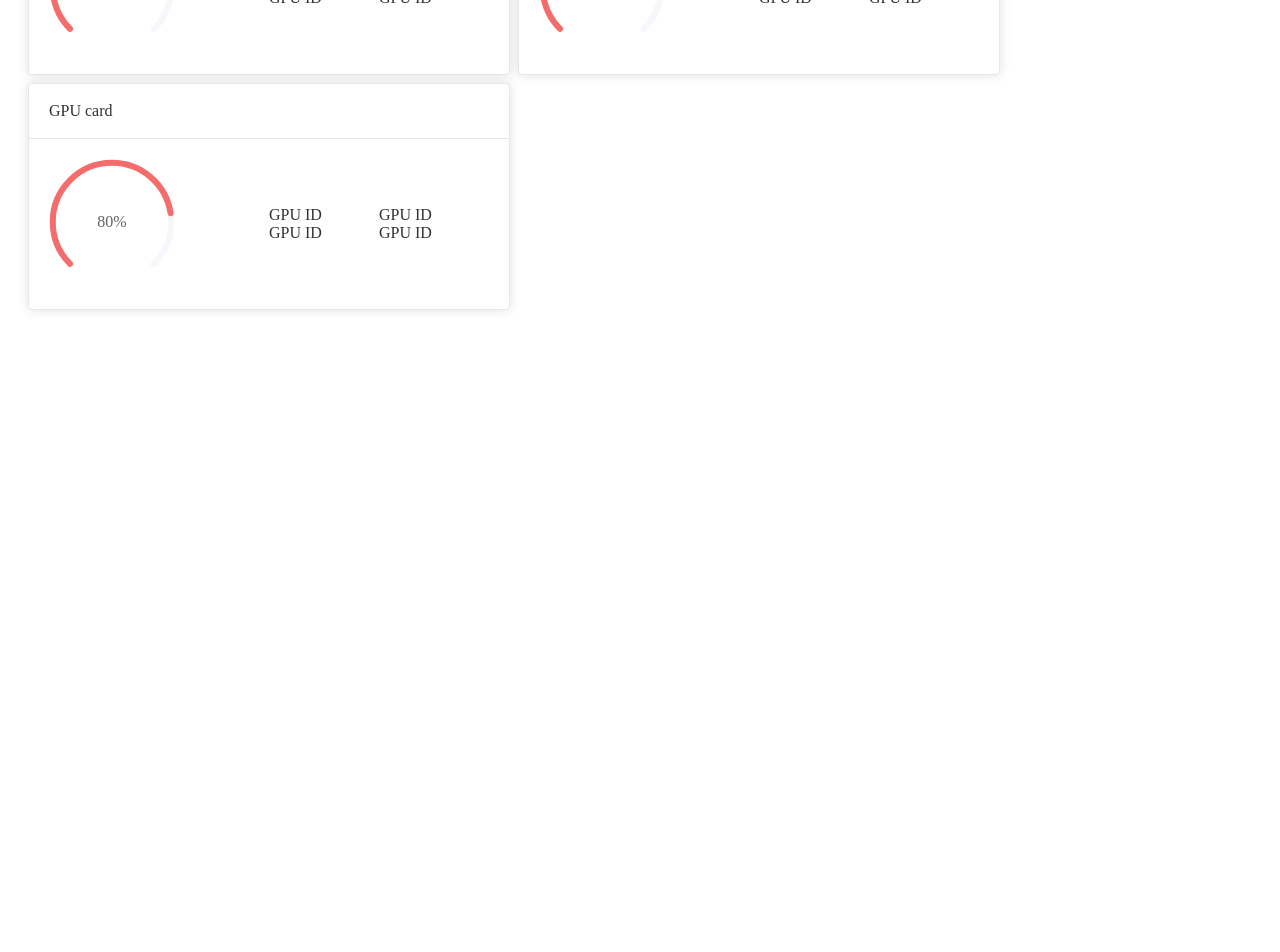
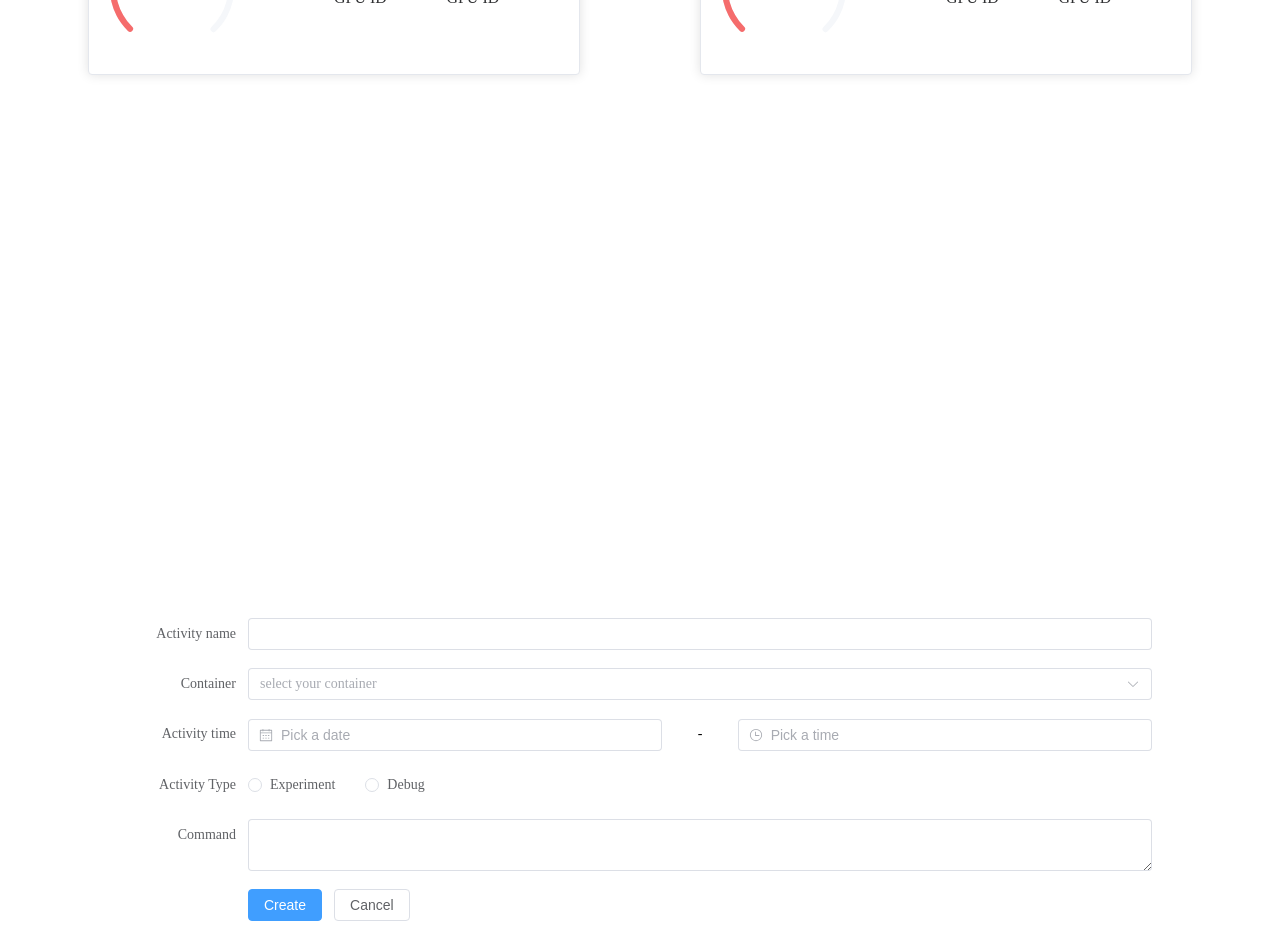
Before and after one commit to austiecodes/dwm-ui, a Vue app: page / in a window 1280 px wide. Shown: the part 240-1192 px from the top of the page. Before the commit the page ends 816 px from the top, so only its background shows below. Built offline with nearby package versions, Linux system fonts and the light colour scheme.

Commit message:
fix: headerbar not aligned in mid

```diff
--- /dev/null
+++ b/src/components/Apply.vue
@@ -0,0 +1,67 @@
+<template>
+    <el-form :model="form" label-width="120px" class="apply">
+        <el-form-item label="Activity name">
+            <el-input v-model="form.name" />
+        </el-form-item>
+        <el-form-item label="Container">
+            <el-select v-model="form.region" placeholder="select your container">
+                <el-option label="Zone one" value="shanghai" />
+                <el-option label="Zone two" value="beijing" />
+            </el-select>
+        </el-form-item>
+        <el-form-item label="Activity time">
+            <el-col :span="11">
+                <el-date-picker v-model="form.date1" type="date" placeholder="Pick a date" style="width: 100%" />
+            </el-col>
+            <el-col :span="2" class="text-center">
+                <span class="text-gray-500">-</span>
+            </el-col>
+            <el-col :span="11">
+                <el-time-picker v-model="form.date2" placeholder="Pick a time" style="width: 100%" />
+            </el-col>
+        </el-form-item>
+
+        <el-form-item label="Activity Type">
+            <el-radio-group v-model="form.resource">
+                <el-radio label="Experiment" />
+                <el-radio label="Debug" />
+            </el-radio-group>
+        </el-form-item>
+
+        <el-form-item label="Command">
+            <el-input v-model="form.desc" type="textarea" />
+        </el-form-item>
+        <el-form-item>
+            <el-button type="primary" @click="onSubmit">Create</el-button>
+            <el-button>Cancel</el-button>
+        </el-form-item>
+    </el-form>
+</template>
+
+<script lang="ts" setup>
+import { reactive } from 'vue'
+
+// do not use same name with ref
+const form = reactive({
+    name: '',
+    region: '',
+    date1: '',
+    date2: '',
+    delivery: false,
+    type: [],
+    resource: '',
+    desc: '',
+})
+
+const onSubmit = () => {
+    console.log('submit!')
+}
+</script>
+
+
+<style>
+.apply {
+    padding: 100px;
+    margin: 10px auto;
+}
+</style>
--- a/src/components/GPUCard.vue
+++ b/src/components/GPUCard.vue
@@ -51,6 +51,10 @@ const colors = [
 </template>
 
 <style>
+.box-card {
+    width: 80%;
+    margin: auto;
+}
 .card-header {
     display: flex;
     justify-content: space-between;
@@ -65,7 +69,5 @@ const colors = [
     margin-bottom: 18px;
 }
 
-.box-card {
-    width: 480px;
-}
+
 </style>
--- a/src/components/Home.vue
+++ b/src/components/Home.vue
@@ -2,6 +2,11 @@
 import Navigation from './Navigation.vue';
 import HeaderBar from './HeaderBar.vue';
 import GPUCard from './GPUCard.vue'
+import Apply from './Apply.vue';
+
+import { ref } from 'vue';
+
+const fill = ref(true)
 </script>
 
 <template>
@@ -14,12 +19,19 @@ import GPUCard from './GPUCard.vue'
 
     <el-container>
 
-      <el-main height=100%>
-        <el-space wrap>
-          <div v-for="_ in 3"> <GPUCard/> </div>
-        </el-space>
+      <el-main width="100%" height="fix-content">
+        <el-row>
+          <el-col :span="12"><GPUCard/></el-col>
+          <el-col :span="12"><GPUCard/></el-col>
+        </el-row>
       </el-main>
+
+      <el-footer style="text-align: center; font-size: 12px">
+        <Apply />
+      </el-footer>
+
     </el-container>
+
 
   </el-container>
 </template>
```
